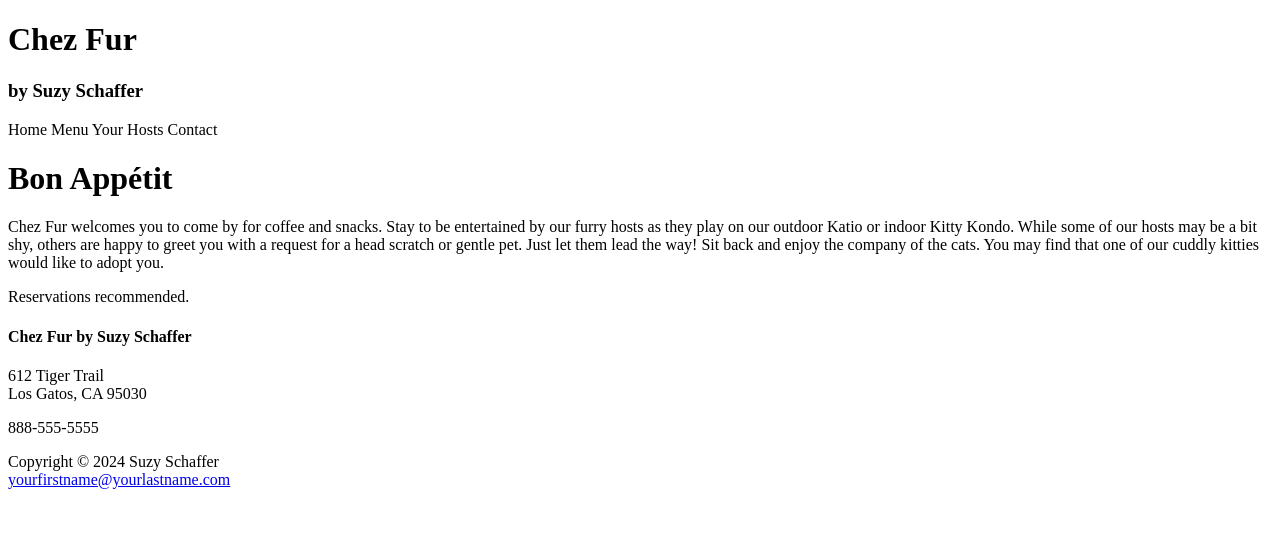
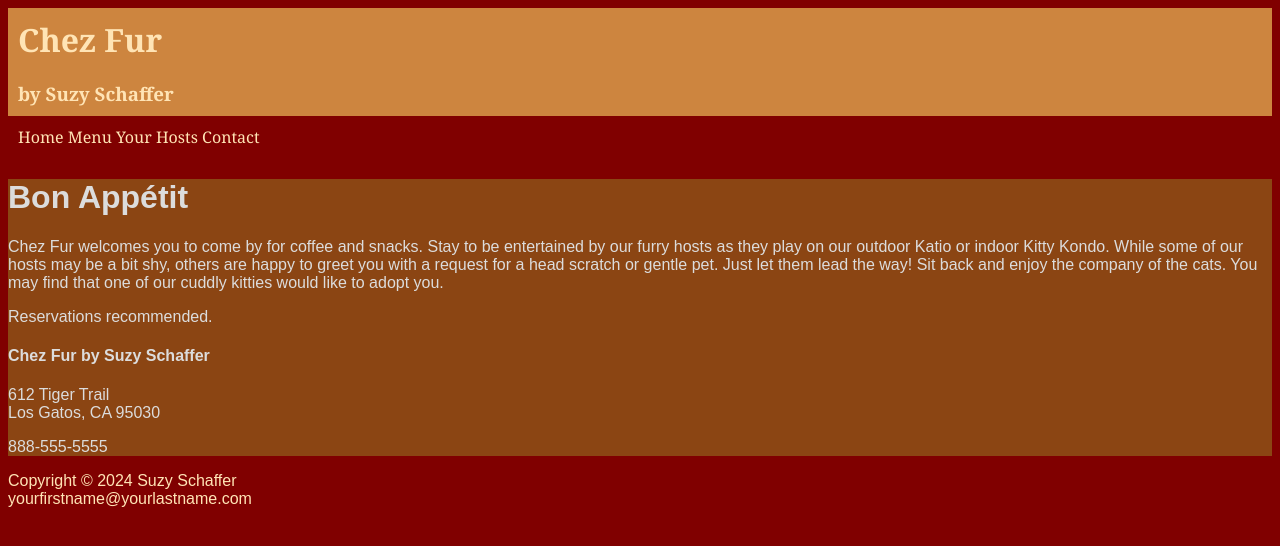
Before and after one commit to brightview4578/ChezFurWebsite, a plain HTML site: page index.html in a window 1280 px wide. Drawn offline with Linux system fonts and the light colour scheme.

Commit message:
Added CSS stylesheet and updated HTML pages to use the CSS

```diff
--- a/index.html
+++ b/index.html
@@ -2,6 +2,9 @@
 <html lang="en">
 
 <head>
+    <link rel="stylesheet" href="stylesheets/ChezFur.css">
+    <meta name="viewport" content="width=device-width, initial-scale=1.0">
+
     <meta charset="utf-8">
     <title>Chez Fur</title>
 </head>
@@ -11,10 +14,14 @@
     <header>
         <h1>Chez Fur</h1>
         <h3>by Suzy Schaffer</h3>
+
+        <nav>
+            Home    Menu   Your Hosts    Contact
+        </nav>
     </header>
 
     <main>
-            <nav>Home          Menu          Your Hosts          Contact</nav>
+
 
         <!--This is a greeting-->
         <h1>Bon Appétit </h1>
--- /dev/null
+++ b/stylesheets/ChezFur.css
@@ -0,0 +1,46 @@
+/*  styles for small screens */
+body {
+    background-color: peru;
+    color: bisque;
+    font-family: Arial, sans-serif;
+}
+
+main {
+    background-color: saddlebrown;
+    color: gainsboro;
+}
+
+footer a {
+    color: moccasin;
+    text-decoration: none;
+}
+
+
+/* Styles for screens wider than 750px */
+@media only screen and (min-width: 750px) {
+    body {
+        background-color: maroon;
+        color: moccasin;
+    }
+
+    /* Configuring the styles and colors needed for specific elements on larger screens*/
+    header h1,
+    header h3 {
+        background-color: peru;
+        color: moccasin;
+        margin: 0;
+        padding: 10px;
+        font-family: Georgia, serif;
+
+    }
+
+    /*Set specific colors, padding and font family for the header nav element for larger screens */
+    header nav {
+        background-color: maroon;
+        color: moccasin;
+        padding: 10px;
+        font-family: Georgia, serif;
+
+    }
+
+}
```
Also changed, not shown: template.html (+6 -3 lines), 2 other files. Lines whose indentation alone changed are shown as unchanged.
